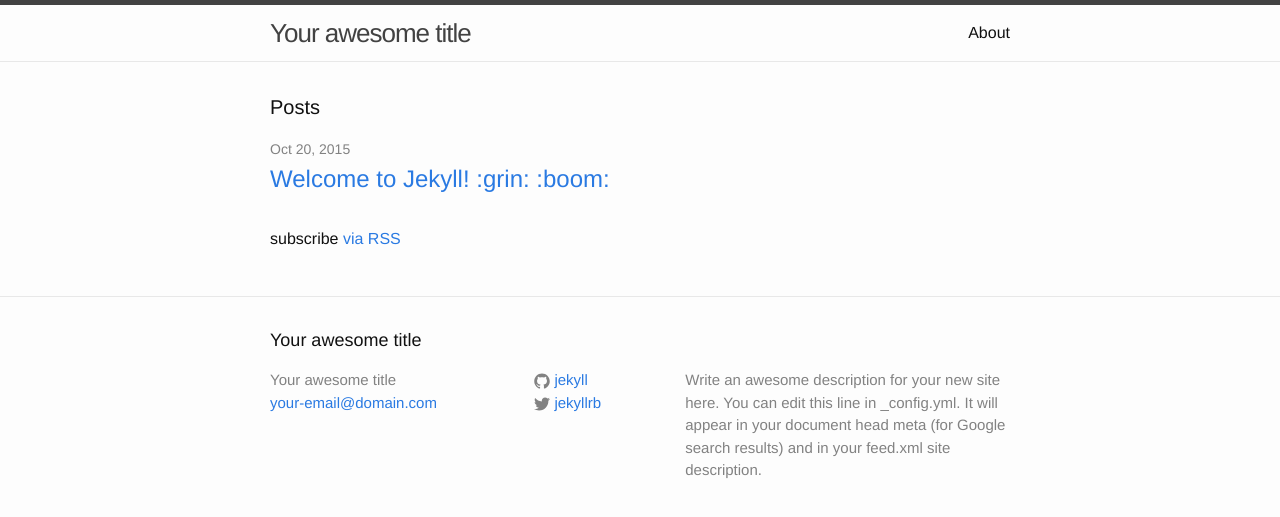
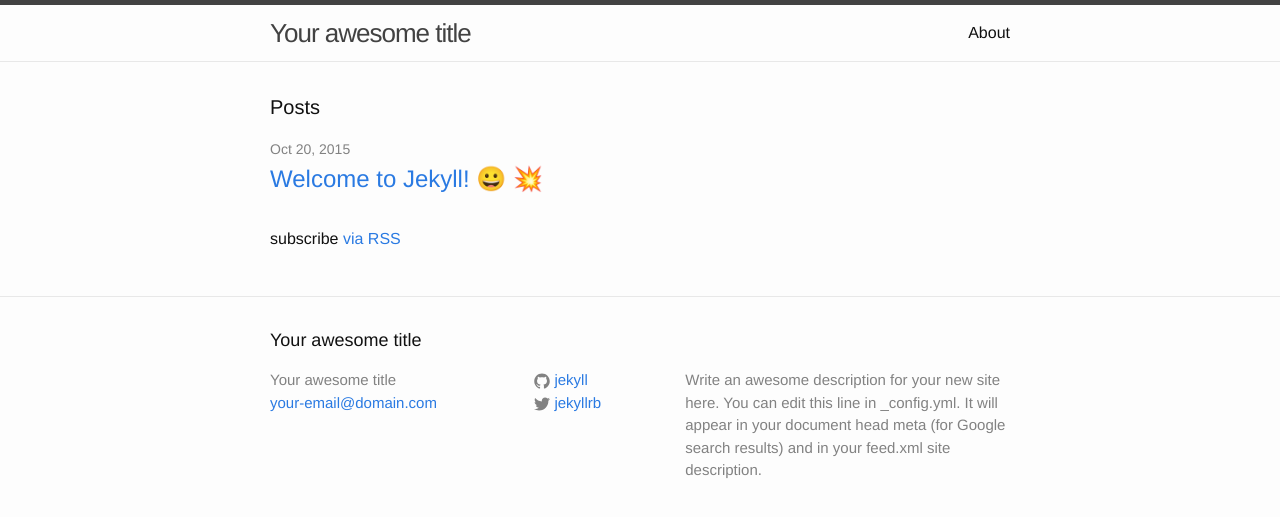
Before and after one commit to omgmog/jekyll-colon-emoji, a Jekyll site: the page built from index.html, in a window 1280 px wide. Shown: the top 517 px of the page. Built offline with Jekyll 4.4.1, drawn with Linux system fonts in a browser that asks for light colours; some of the changed lines change nothing that is shown.

Commit message:
Added the magic

```diff
--- /dev/null
+++ b/_includes/emojify.html
@@ -0,0 +1,13 @@
+{% assign cemojis = ":boom:|:grin:|:star:" | split:"|" %}
+{% assign emojis = "💥|😀|⭐️" | split:"|" %}
+
+{% if include.text %}
+  {% assign newtext = include.text %}
+  {% for cemoji in cemojis %}
+    {% assign newtext = newtext|replace:cemoji,emojis[forloop.index0] %}
+  {% endfor %}
+
+  {{ newtext }}
+{% else %}
+  Specify your text using the `text=""` parameter.
+{% endif %}
--- a/index.html
+++ b/index.html
@@ -13,7 +13,7 @@ layout: default
 
         <h2>
           <a class="post-link" href="{{ post.url | prepend: site.baseurl }}">
-          {{ post.title }}
+          {% include emojify.html text=post.title %}
           </a>
         </h2>
       </li>
```
